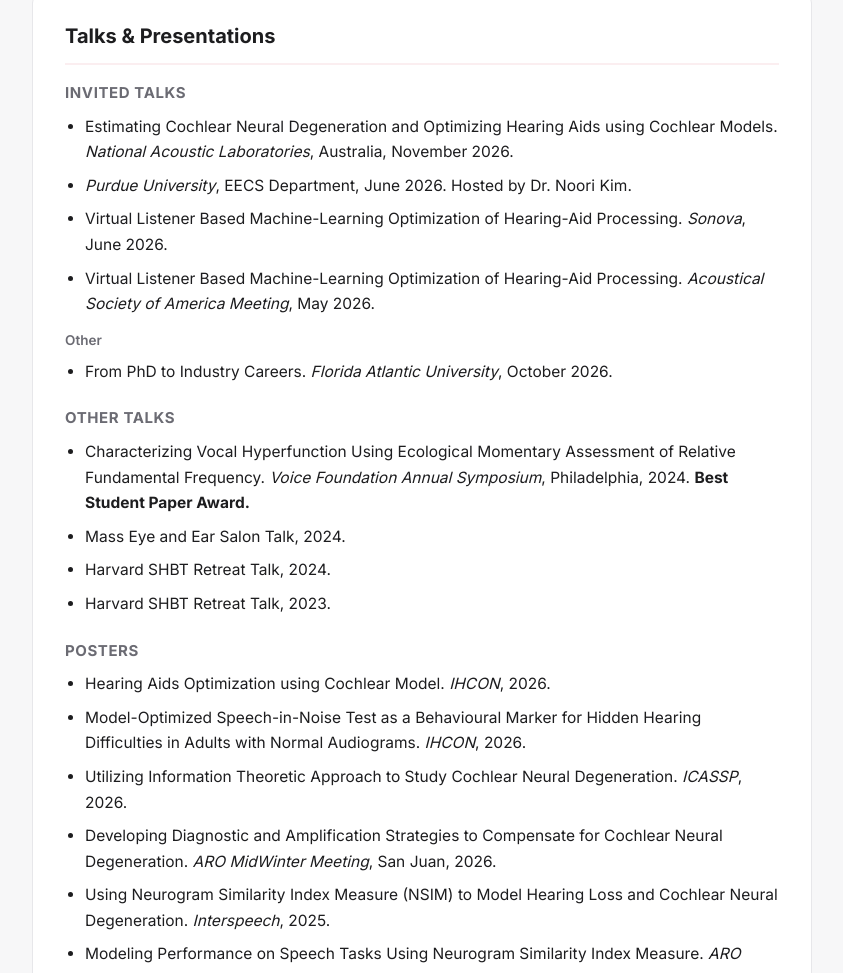
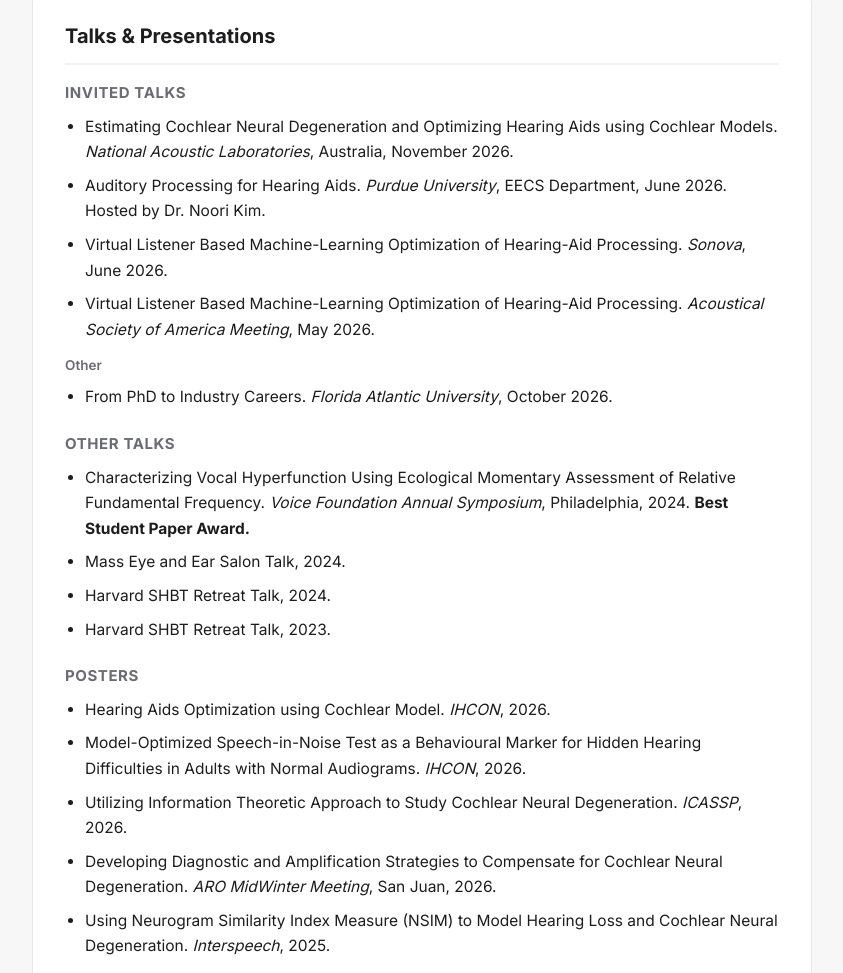
Before and after one commit to acheemaajc/acheemaajc.github.io, a plain HTML site: page index.html in a window 1280 px wide. Shown: the part 3400-4373 px from the top of the page, without its empty margins (378-1221 px from the left). Drawn offline with Linux system fonts and the light colour scheme.

Commit message:
Title for Purdue talk

```diff
--- a/index.html
+++ b/index.html
@@ -268,7 +268,7 @@
       <h3 style="margin-top:0">Invited talks</h3>
       <ul class="list">
         <li>Estimating Cochlear Neural Degeneration and Optimizing Hearing Aids using Cochlear Models. <i>National Acoustic Laboratories</i>, Australia, November 2026.</li>
-        <li><i>Purdue University</i>, EECS Department, June 2026. Hosted by Dr. Noori Kim.</li>
+        <li>Auditory Processing for Hearing Aids. <i>Purdue University</i>, EECS Department, June 2026. Hosted by Dr. Noori Kim.</li>
         <li>Virtual Listener Based Machine-Learning Optimization of Hearing-Aid Processing. <i>Sonova</i>, June 2026.</li>
         <li>Virtual Listener Based Machine-Learning Optimization of Hearing-Aid Processing. <i>Acoustical Society of America Meeting</i>, May 2026.</li>
       </ul>
```
